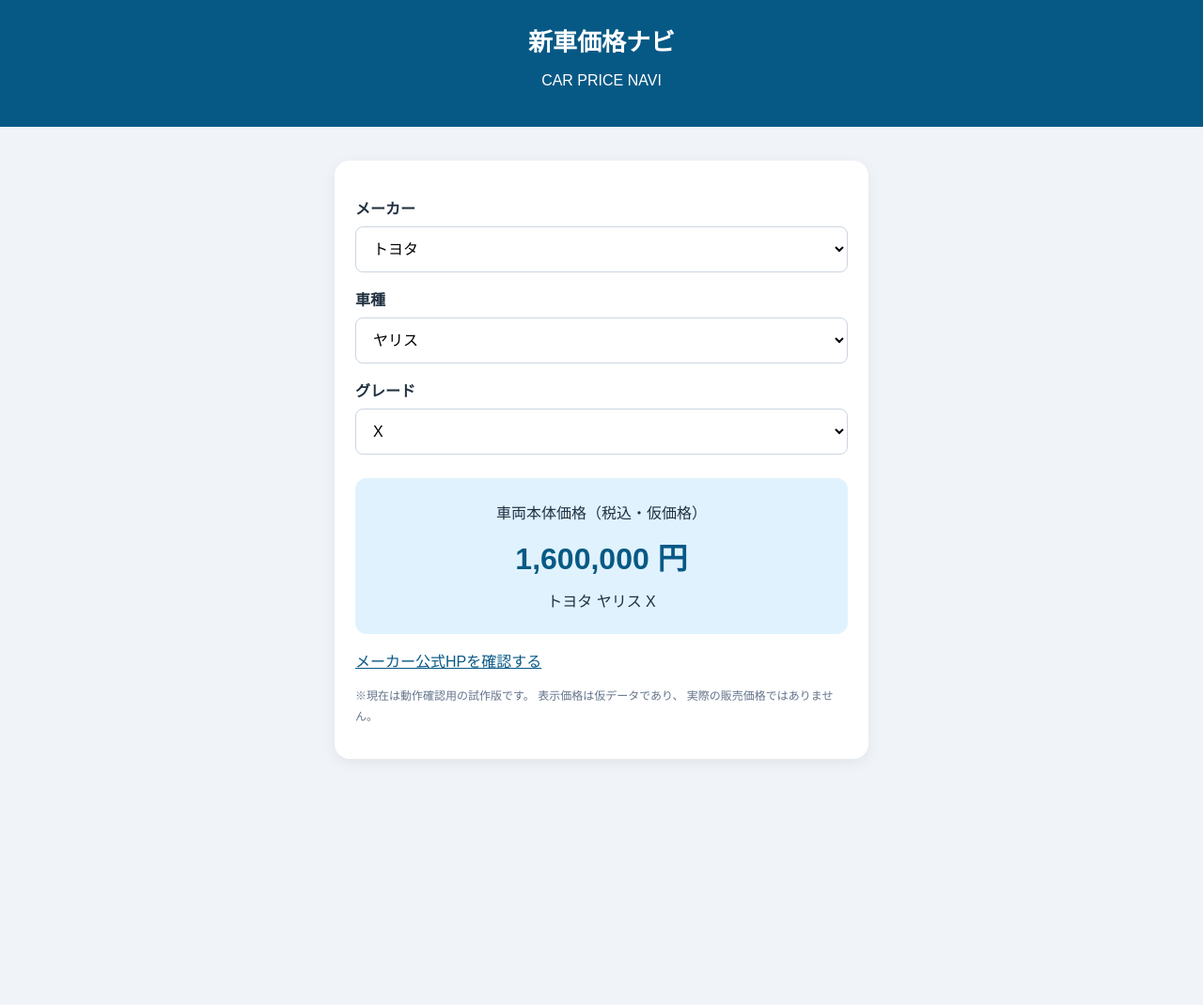
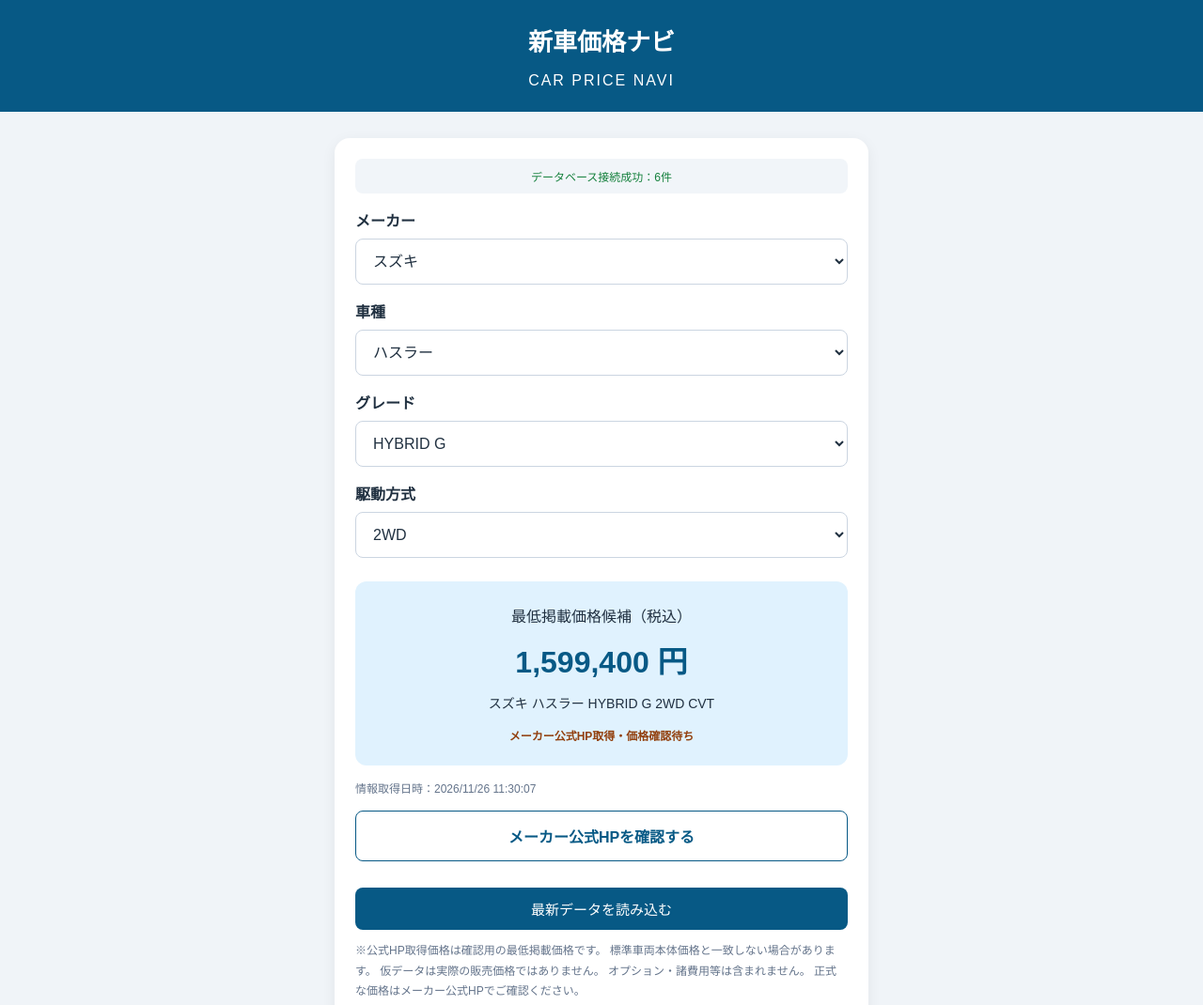
Before and after one commit to kiyu4to/car-price-navi, a plain HTML site: page index.html in a window 1280 px wide. Shown: the top 1070 px of the page at 94% size. Before the commit the page ends 844 px from the top, so only its background shows below. Drawn offline with Linux system fonts and the light colour scheme.

Commit message:
Update index.html

```diff
--- a/index.html
+++ b/index.html
@@ -3,39 +3,59 @@
 <html lang="ja">
 <head>
 <meta charset="UTF-8">
-<meta name="viewport" content="width=device-width, initial-scale=1.0">
+<meta name="viewport"
+ content="width=device-width, initial-scale=1.0">
+<meta name="apple-mobile-web-app-capable"
+ content="yes">
+<meta name="theme-color" content="#075985">
 <title>新車価格ナビ</title>
+
 <style>
 * { box-sizing: border-box; }
+
 body {
   font-family: sans-serif;
   background: #f0f4f8;
   margin: 0;
   color: #203040;
 }
+
 header {
   background: #075985;
   color: white;
   padding: 24px;
   text-align: center;
 }
-h1 { margin: 0; font-size: 26px; }
+
+h1 {
+  margin: 0;
+  font-size: 26px;
+}
+
+header p {
+  margin-bottom: 0;
+  letter-spacing: 2px;
+}
+
 main {
   max-width: 600px;
-  margin: 20px auto;
+  margin: 12px auto;
   padding: 16px;
 }
+
 .panel {
   background: white;
   padding: 22px;
   border-radius: 16px;
   box-shadow: 0 4px 15px #00000010;
 }
+
 label {
   display: block;
   font-weight: bold;
   margin: 16px 0 8px;
 }
+
 select {
   width: 100%;
   padding: 14px;
@@ -43,7 +63,9 @@ select {
   border: 1px solid #cbd5e1;
   border-radius: 8px;
   background: white;
+  color: #203040;
 }
+
 .result {
   margin-top: 25px;
   padding: 24px 10px;
@@ -51,13 +73,65 @@ select {
   border-radius: 12px;
   text-align: center;
 }
+
 #price {
   font-size: 32px;
   font-weight: bold;
   color: #075985;
   margin: 12px 0;
 }
-a { color: #075985; }
+
+#detail {
+  font-size: 14px;
+  line-height: 1.8;
+}
+
+#status {
+  font-size: 12px;
+  margin-top: 12px;
+  color: #92400e;
+  font-weight: bold;
+}
+
+#updated {
+  font-size: 12px;
+  color: #64748b;
+  margin-top: 15px;
+}
+
+#connection {
+  font-size: 12px;
+  padding: 10px;
+  background: #f1f5f9;
+  border-radius: 8px;
+  text-align: center;
+}
+
+a {
+  color: #075985;
+}
+
+.official {
+  display: block;
+  padding: 14px;
+  border: 1px solid #075985;
+  border-radius: 8px;
+  text-align: center;
+  text-decoration: none;
+  font-weight: bold;
+}
+
+button {
+  width: 100%;
+  padding: 12px;
+  background: #075985;
+  color: white;
+  border: none;
+  border-radius: 8px;
+  font-size: 15px;
+  margin-top: 12px;
+}
+
 .note {
   font-size: 12px;
   color: #64748b;
@@ -65,44 +139,79 @@ a { color: #075985; }
 }
 </style>
 </head>
+
 <body>
+
 <header>
   <h1>新車価格ナビ</h1>
   <p>CAR PRICE NAVI</p>
 </header>
+
 <main>
 <div class="panel">
-  <label>メーカー</label>
+
+  <div id="connection">
+    データベース接続中...
+  </div>
+
+  <label for="maker">メーカー</label>
   <select id="maker"></select>
 
-  <label>車種</label>
+  <label for="car">車種</label>
   <select id="car"></select>
 
-  <label>グレード</label>
+  <label for="grade">グレード</label>
   <select id="grade"></select>
 
+  <label for="drive">駆動方式</label>
+  <select id="drive"></select>
+
   <div class="result">
-    車両本体価格（税込・仮価格）
-    <div id="price"></div>
+    <div id="priceLabel">
+      車両本体価格（税込）
+    </div>
+    <div id="price">---</div>
     <div id="detail"></div>
+    <div id="status"></div>
   </div>
 
+  <p id="updated"></p>
+
   <p>
-    <a id="official" target="_blank"
+    <a id="official"
+       class="official"
+       target="_blank"
        rel="noopener noreferrer">
       メーカー公式HPを確認する
     </a>
   </p>
+
+  <button id="reload">
+    最新データを読み込む
+  </button>
+
   <p class="note">
-    ※現在は動作確認用の試作版です。
-    表示価格は仮データであり、
-    実際の販売価格ではありません。
+    ※公式HP取得価格は確認用の最低掲載価格です。
+    標準車両本体価格と一致しない場合があります。
+    仮データは実際の販売価格ではありません。
+    オプション・諸費用等は含まれません。
+    正式な価格はメーカー公式HPでご確認ください。
   </p>
+
 </div>
 </main>
 
 <script>
-const data = {
+
+const urls = {
+  "トヨタ": "https://toyota.jp/",
+  "ホンダ": "https://www.honda.co.jp/auto/",
+  "スズキ": "https://www.suzuki.co.jp/car/",
+  "ダイハツ": "https://www.daihatsu.co.jp/"
+};
+
+// 既存の仮価格データ
+const sample = {
   "トヨタ": {
     "ヤリス": {
       "X": 1600000,
@@ -141,56 +250,239 @@ const data = {
   }
 };
 
-const urls = {
-  "トヨタ": "https://toyota.jp/",
-  "ホンダ": "https://www.honda.co.jp/auto/",
-  "スズキ": "https://www.suzuki.co.jp/car/",
-  "ダイハツ": "https://www.daihatsu.co.jp/"
-};
-
 const maker = document.getElementById("maker");
 const car = document.getElementById("car");
 const grade = document.getElementById("grade");
+const drive = document.getElementById("drive");
 
+let cars = [];
+
+// 仮データの変換
+function sampleCars() {
+  const result = [];
+
+  for (const [m, models] of Object.entries(sample)) {
+    for (const [c, grades] of Object.entries(models)) {
+      for (const [g, p] of Object.entries(grades)) {
+        result.push({
+          maker: m,
+          model: c,
+          grade: g,
+          drive: "未設定",
+          price: p,
+          source_url: urls[m],
+          status: "sample"
+        });
+      }
+    }
+  }
+
+  return result;
+}
+
+// 選択肢の作成
 function fill(select, items) {
   select.replaceChildren();
-  items.forEach(item => {
+
+  [...new Set(items)].forEach(item => {
     select.add(new Option(item, item));
   });
 }
 
+// 車種選択
 function updateCars() {
-  fill(car, Object.keys(data[maker.value]));
+  const list = cars.filter(
+    c => c.maker === maker.value
+  );
+
+  fill(car, list.map(c => c.model));
   updateGrades();
 }
 
+// グレード選択
 function updateGrades() {
-  fill(grade, Object.keys(
-    data[maker.value][car.value]
-  ));
+  const list = cars.filter(
+    c => c.maker === maker.value
+      && c.model === car.value
+  );
+
+  fill(grade, list.map(c => c.grade));
+  updateDrives();
+}
+
+// 駆動方式選択
+function updateDrives() {
+  const list = cars.filter(
+    c => c.maker === maker.value
+      && c.model === car.value
+      && c.grade === grade.value
+  );
+
+  fill(drive, list.map(c => c.drive));
   updatePrice();
 }
 
+// 価格表示
 function updatePrice() {
-  const price =
-    data[maker.value][car.value][grade.value];
+  const selected = cars.find(
+    c => c.maker === maker.value
+      && c.model === car.value
+      && c.grade === grade.value
+      && c.drive === drive.value
+  );
 
-  document.getElementById("price").textContent =
-    price.toLocaleString("ja-JP") + " 円";
+  const price = document.getElementById("price");
+  const detail = document.getElementById("detail");
+  const status = document.getElementById("status");
+  const updated = document.getElementById("updated");
+  const official = document.getElementById("official");
+  const label = document.getElementById("priceLabel");
 
-  document.getElementById("detail").textContent =
-    maker.value + " " + car.value + " " + grade.value;
+  if (!selected) {
+    price.textContent = "価格未登録";
+    detail.textContent = "";
+    status.textContent = "";
+    updated.textContent = "";
+    official.removeAttribute("href");
+    return;
+  }
 
-  document.getElementById("official").href =
-    urls[maker.value];
+  price.textContent =
+    selected.price.toLocaleString("ja-JP") + " 円";
+
+  detail.textContent = [
+    selected.maker,
+    selected.model,
+    selected.grade,
+    selected.drive,
+    selected.transmission || ""
+  ].join(" ");
+
+  if (selected.status === "sample") {
+    label.textContent = "車両本体価格（仮価格）";
+    status.textContent = "仮データ・参考表示";
+  } else {
+    label.textContent = "最低掲載価格候補（税込）";
+    status.textContent =
+      "メーカー公式HP取得・価格確認待ち";
+  }
+
+  if (selected.updated_at) {
+    const date = new Date(selected.updated_at);
+
+    updated.textContent =
+      "情報取得日時：" +
+      date.toLocaleString("ja-JP", {
+        timeZone: "Asia/Tokyo"
+      });
+  } else {
+    updated.textContent = "情報取得日時：未登録";
+  }
+
+  official.href =
+    selected.source_url || urls[selected.maker];
+}
+
+// データベースの読み込み
+async function loadData() {
+  const connection =
+    document.getElementById("connection");
+
+  connection.textContent =
+    "データベース接続中...";
+
+  cars = sampleCars();
+
+  try {
+    const response = await fetch(
+      "./cars_preview.json",
+      { cache: "no-store" }
+    );
+
+    if (!response.ok) {
+      throw new Error("HTTP " + response.status);
+    }
+
+    const data = await response.json();
+
+    if (!Array.isArray(data.cars)) {
+      throw new Error("データ形式が不正です");
+    }
+
+    const officialCars = data.cars.filter(
+      c => c.maker === "スズキ"
+        && c.model === "ハスラー"
+        && c.status === "review_required"
+        && c.price_type === "minimum_listed"
+        && typeof c.grade === "string"
+        && ["2WD", "4WD"].includes(c.drive)
+        && Number.isFinite(c.price)
+        && c.price > 0
+    );
+
+    const keys = new Set(
+      officialCars.map(c => c.grade + "|" + c.drive)
+    );
+
+    const expected = [
+      "HYBRID G",
+      "HYBRID X",
+      "HYBRID X ターボ"
+    ].flatMap(g => [
+      g + "|2WD",
+      g + "|4WD"
+    ]);
+
+    if (
+      officialCars.length !== 6 ||
+      keys.size !== 6 ||
+      !expected.every(k => keys.has(k))
+    ) {
+      throw new Error("車両データが不足しています");
+    }
+
+    // ハスラーの仮データを置き換える
+    cars = cars.filter(
+      c => !(c.maker === "スズキ"
+        && c.model === "ハスラー")
+    );
+
+    cars.push(...officialCars);
+
+    connection.textContent =
+      "データベース接続成功：" +
+      officialCars.length + "件";
+
+    connection.style.color = "#15803d";
+
+  } catch (error) {
+    connection.textContent =
+      "データ取得失敗：仮データを表示中";
+
+    connection.style.color = "#b91c1c";
+    console.error(error);
+  }
+
+  fill(maker, cars.map(c => c.maker));
+
+  // 起動時はスズキ・ハスラーを表示
+  maker.value = "スズキ";
+  updateCars();
+
+  car.value = "ハスラー";
+  updateGrades();
 }
 
 maker.onchange = updateCars;
 car.onchange = updateGrades;
-grade.onchange = updatePrice;
+grade.onchange = updateDrives;
+drive.onchange = updatePrice;
 
-fill(maker, Object.keys(data));
-updateCars();
+document.getElementById("reload").onclick =
+  loadData;
+
+loadData();
+
 </script>
 </body>
 </html>
```
